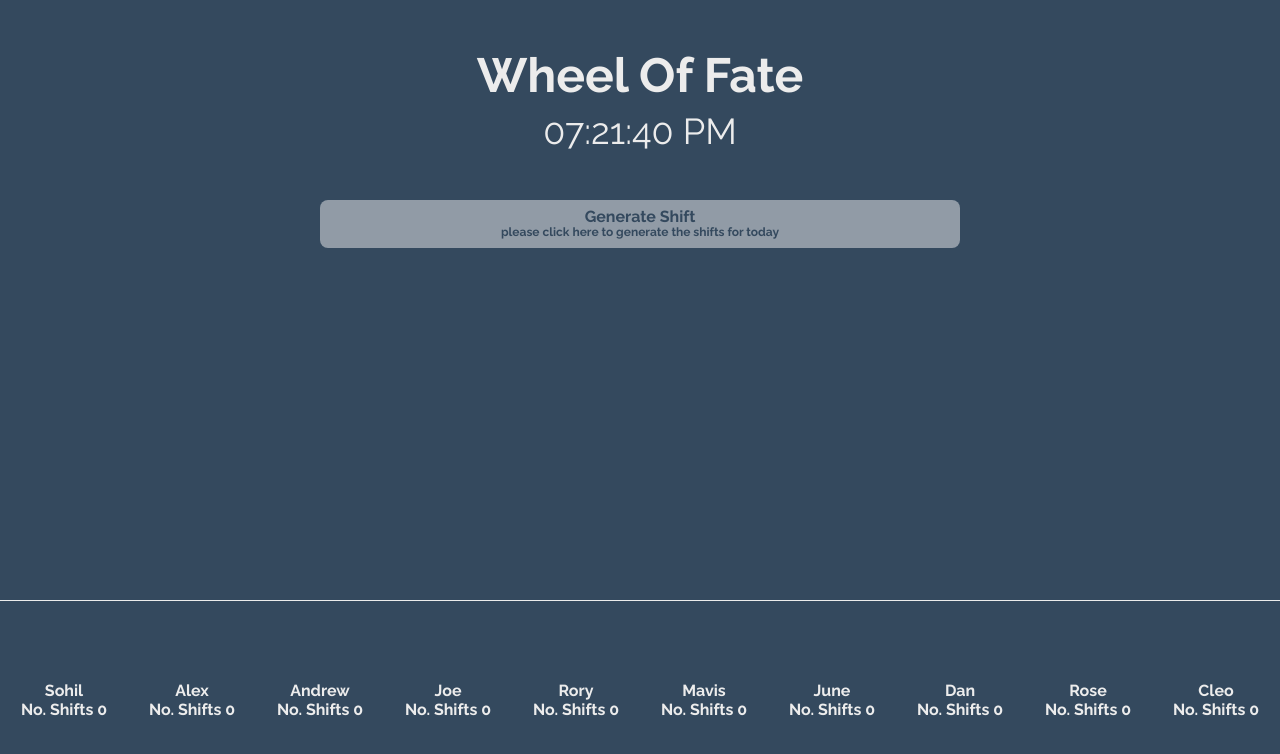
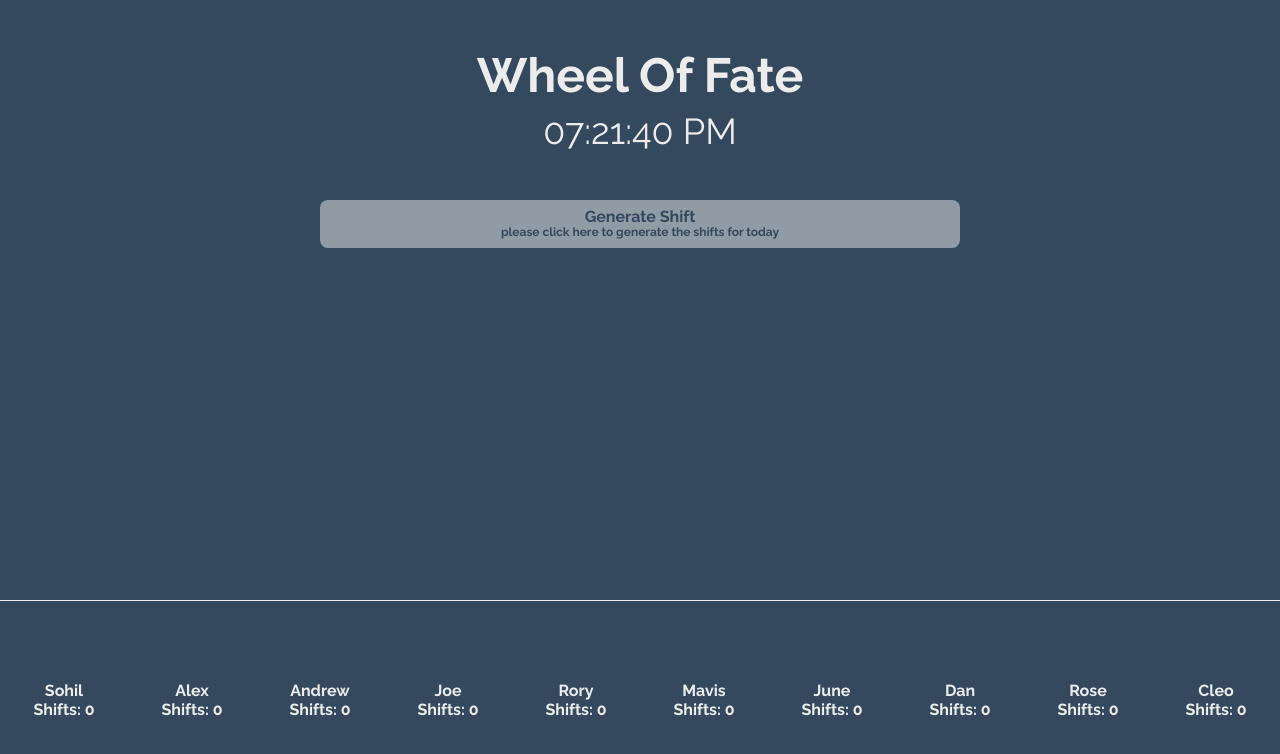
Before and after one commit to sohilpandya/swof, a React (Create React App) app: page / in a window 1280 px wide. Shown: the top 754 px of the page. Built offline with nearby package versions, Linux system fonts and the light colour scheme.

Commit message:
updated font size for shifts related to #3

```diff
--- a/src/components/App.js
+++ b/src/components/App.js
@@ -83,7 +83,7 @@ class App extends Component {
       return (
         <div className="flex flex-column flex-grow-1 bt b--secondary items-center justify-center" key={i}>
             <div>{x.name}</div>
-            <div> No. Shifts {x.totalShifts}</div>
+            <div> Shifts: {x.totalShifts}</div>
         </div>
       )
     })
```
